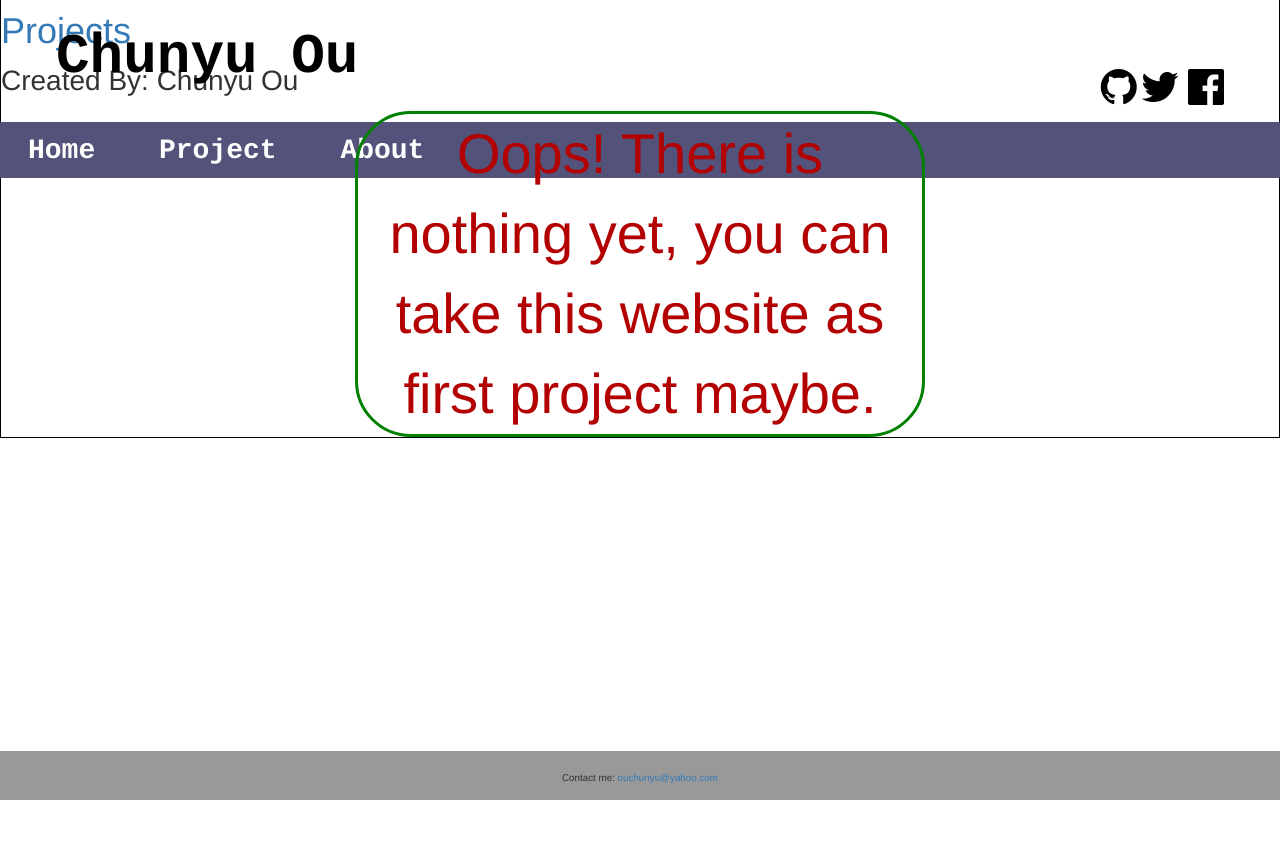
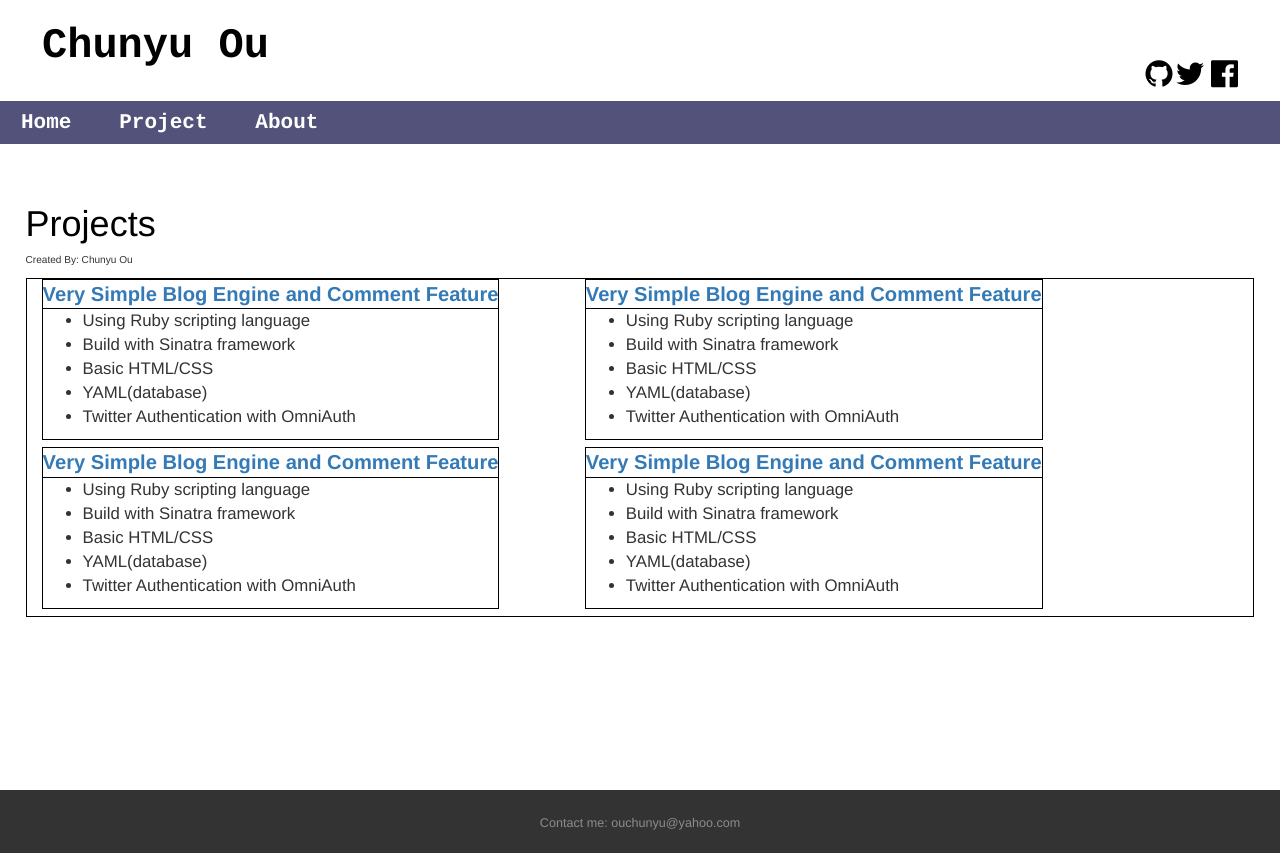
Before and after one commit to OUCHUNYU/OUCHUNYU.github.io, a plain HTML site: page project.html in a window 1280 px wide. Before the commit the page ends 800 px from the top, so only its background shows below. Drawn offline with nearby package versions, Linux system fonts and the light colour scheme; files that its build step writes are made by us from their sources.

Commit message:
update project page

```diff
--- a/project.html
+++ b/project.html
@@ -2,7 +2,7 @@
 <html lang="en">
 <head>
   <meta charset="UTF-8">
-  <link rel="stylesheet" type="text/css" href="stylesheets/default.css">
+  <link rel="stylesheet" type="text/css" href="stylesheets/projects.css">
   <link rel="stylesheet" href="http://maxcdn.bootstrapcdn.com/bootstrap/3.3.6/css/bootstrap.min.css">
   <link rel="stylesheet" href="https://maxcdn.bootstrapcdn.com/font-awesome/4.5.0/css/font-awesome.min.css">
 
@@ -54,11 +54,77 @@
       <p>Created By: Chunyu Ou<p>
      </div>
      <div class="container">
-<!-- //////////////////////////////////////////////////////////////////////// -->
-                       <!-- Ruby code  -->
-    <p id="oops">Oops! There is nothing yet, you can take this website as first project maybe.</p>
 
-<!-- //////////////////////////////////////////////////////////////////////// -->
+       <table class="project-table">
+        <tr>
+          <th><a href="http://ouchunyu.herokuapp.com/">Very Simple Blog Engine and Comment Feature</a></th>
+        </tr>
+        <tr>
+          <td>
+            <ul>
+              <li>Using Ruby scripting language</li>
+              <li>Build with Sinatra framework</li>
+              <li>Basic HTML/CSS</li>
+              <li>YAML(database)</li>
+              <li>Twitter Authentication with OmniAuth</li>
+            </ul>
+          </td>
+        </tr>
+       </table>
+
+           <table class="project-table">
+        <tr>
+          <th><a href="http://ouchunyu.herokuapp.com/">Very Simple Blog Engine and Comment Feature</a></th>
+        </tr>
+        <tr>
+          <td>
+            <ul>
+              <li>Using Ruby scripting language</li>
+              <li>Build with Sinatra framework</li>
+              <li>Basic HTML/CSS</li>
+              <li>YAML(database)</li>
+              <li>Twitter Authentication with OmniAuth</li>
+            </ul>
+          </td>
+        </tr>
+       </table>
+
+           <table class="project-table">
+        <tr>
+          <th><a href="http://ouchunyu.herokuapp.com/">Very Simple Blog Engine and Comment Feature</a></th>
+        </tr>
+        <tr>
+          <td>
+            <ul>
+              <li>Using Ruby scripting language</li>
+              <li>Build with Sinatra framework</li>
+              <li>Basic HTML/CSS</li>
+              <li>YAML(database)</li>
+              <li>Twitter Authentication with OmniAuth</li>
+            </ul>
+          </td>
+        </tr>
+       </table>
+
+
+           <table class="project-table">
+        <tr>
+          <th><a href="http://ouchunyu.herokuapp.com/">Very Simple Blog Engine and Comment Feature</a></th>
+        </tr>
+        <tr>
+          <td>
+            <ul>
+              <li>Using Ruby scripting language</li>
+              <li>Build with Sinatra framework</li>
+              <li>Basic HTML/CSS</li>
+              <li>YAML(database)</li>
+              <li>Twitter Authentication with OmniAuth</li>
+            </ul>
+          </td>
+        </tr>
+       </table>
+
+
 
      </div>
    </main>
--- /dev/null
+++ b/stylesheets/projects.css
@@ -0,0 +1,144 @@
+html, body {
+  height: 100%;
+}
+
+#wrapper {
+  min-height: 100%;
+  font-size: 1.5em;
+  margin-top: -10px;
+}
+
+/*//////////////////////////////////////////////////////////////////
+                   header*/
+
+header {
+  position: relative;
+  width: 100%;
+  left: 0px;
+  right: 0px;
+}
+
+header a {
+  font-family: Courier;
+  font-weight: bold;
+  color: black;
+  text-decoration: none;
+}
+
+#header-title {
+  position: relative;
+
+  padding-top: 2%;
+  padding-bottom: 2%;
+}
+
+#header-title a {
+  position: relative;
+  font-size: 2em;
+  left: 1em;
+}
+
+#header-title a:hover {
+  text-decoration: none;
+}
+
+#main-nav {
+  position: absolute;
+  background-color: #52527a;
+  display: inline;
+  padding-top: 0.25em;
+  padding-bottom: 0.25em;
+  width: 100%;
+
+}
+
+#main-nav a {
+  position: relative;
+  color: #fff;
+  padding-left: 1em;
+  padding-right: 1em;
+  padding-top: 0.25em;
+  padding-bottom: 0.25em;
+}
+
+#container {
+  position: relative;
+  font-size: 0.5em;
+  float: right;
+  bottom: 4em;
+  right: 2em;
+
+}
+
+#container li {
+  position: relative;
+  right: 2em;
+  display: inline;
+}
+
+/*//////////////////////////////////////////////////////////////////
+                   Main Section*/
+
+#main-article {
+  font-size: 0.8em;
+  margin: 8% 2% 1% 2%;
+}
+
+#main-article .container {
+    width: 100%;
+}
+
+#main-article h1 {
+  color: black;
+}
+
+.author {
+  font-size: 0.6em;
+}
+
+.container {
+  border: 1px solid black;
+}
+
+.project-table {
+  width: 45%;
+  display: inline-block;
+}
+
+.project-table th {
+  border: 1px solid black;
+  font-size: 1.2em;
+}
+
+.project-table a:hover {
+  text-decoration: none;
+}
+
+.project-table td {
+  border: 1px solid black;
+  /*text-align: right;*/
+}
+
+
+
+/*//////////////////////////////////////////////////////////////////
+                   Footer*/
+
+footer {
+  position: absolute;
+  width: 100%;
+  height: 5em;
+  background-color: #333333;
+  text-align: center;
+  font-size: 0.9em;
+}
+
+footer p {
+  position: relative;
+  top: 2em;
+  color: #8c8c8c;
+}
+
+footer a {
+  color: #8c8c8c;
+}
```
